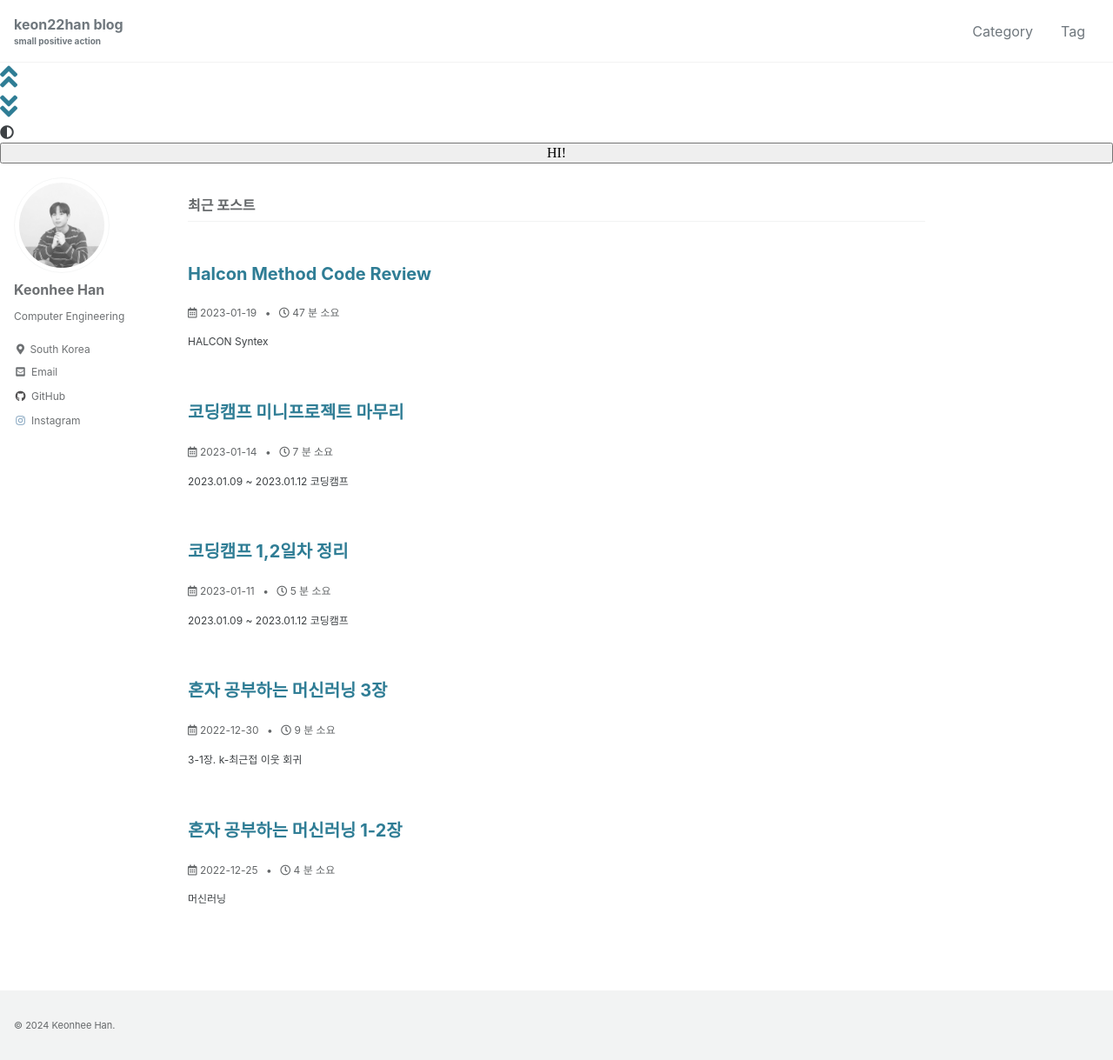
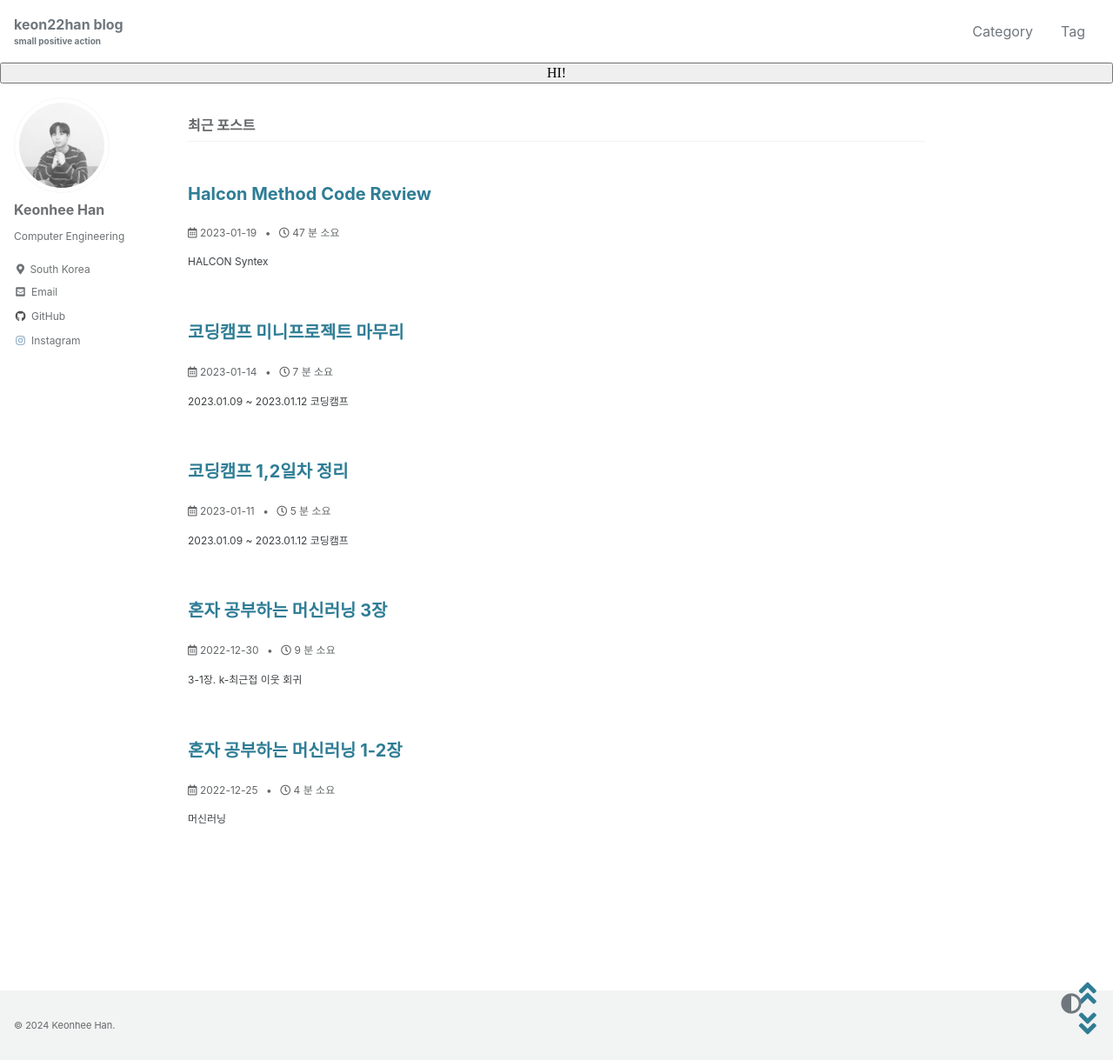
Before and after one commit to keon22han/keon22han.github.io, a Jekyll site: the page built from index.html, in a window 1280 px wide and 1219 px high. Shown: the whole window at 87% size. Built offline with Jekyll 4.4.1, drawn with Linux system fonts in a browser that asks for light colours; cached includes are drawn as plain includes; some web fonts are replaced; the list of posts is cut into pages by our own code.

Commit message:
사이드바에 위 아래 이동 및 다크모드 토글버튼 고정
.

```diff
--- a/_sass/minimal-mistakes/_sidebar.scss
+++ b/_sass/minimal-mistakes/_sidebar.scss
@@ -115,6 +115,30 @@
   @include breakpoint($x-large) {
     margin-right: 0;
   }
+}
+
+.sidebar__top {
+  position: fixed;
+  bottom: 3.7em;
+  right: 1.2em;
+  z-index: 10;
+}
+
+.sidebar__bottom {
+  position: fixed;
+  bottom: 1.5em;
+  right: 1.2em;
+  z-index: 10;
+}
+
+.dark__toggle {
+  position: fixed;
+  bottom: 1.9em;
+  right: 1.5em;
+  z-index: 10;
+  font-size: 1.5em;
+  display: inline-block;
+  color: $primary-color; //inline-block으로 설정 시 컬러 변경도 가능하다
 }
 
 /*
```
